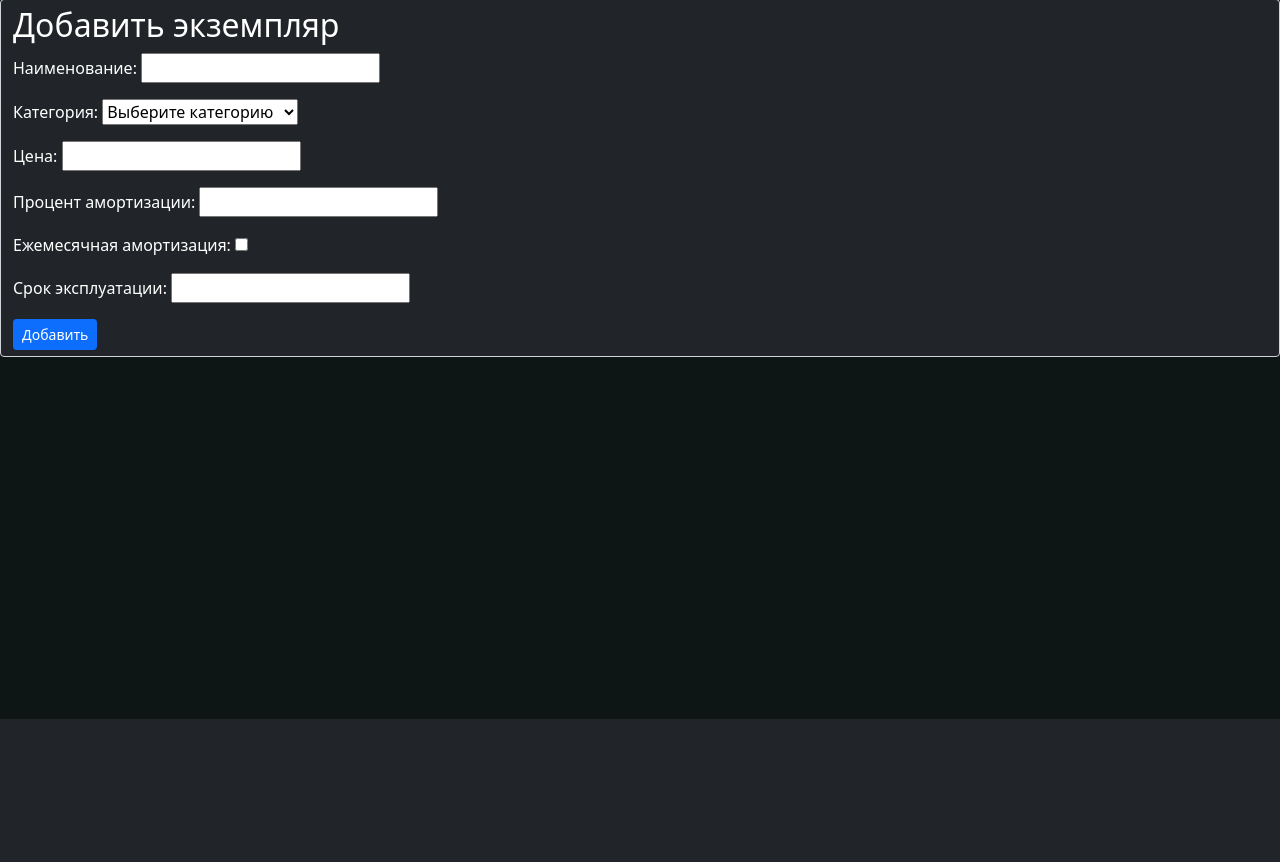
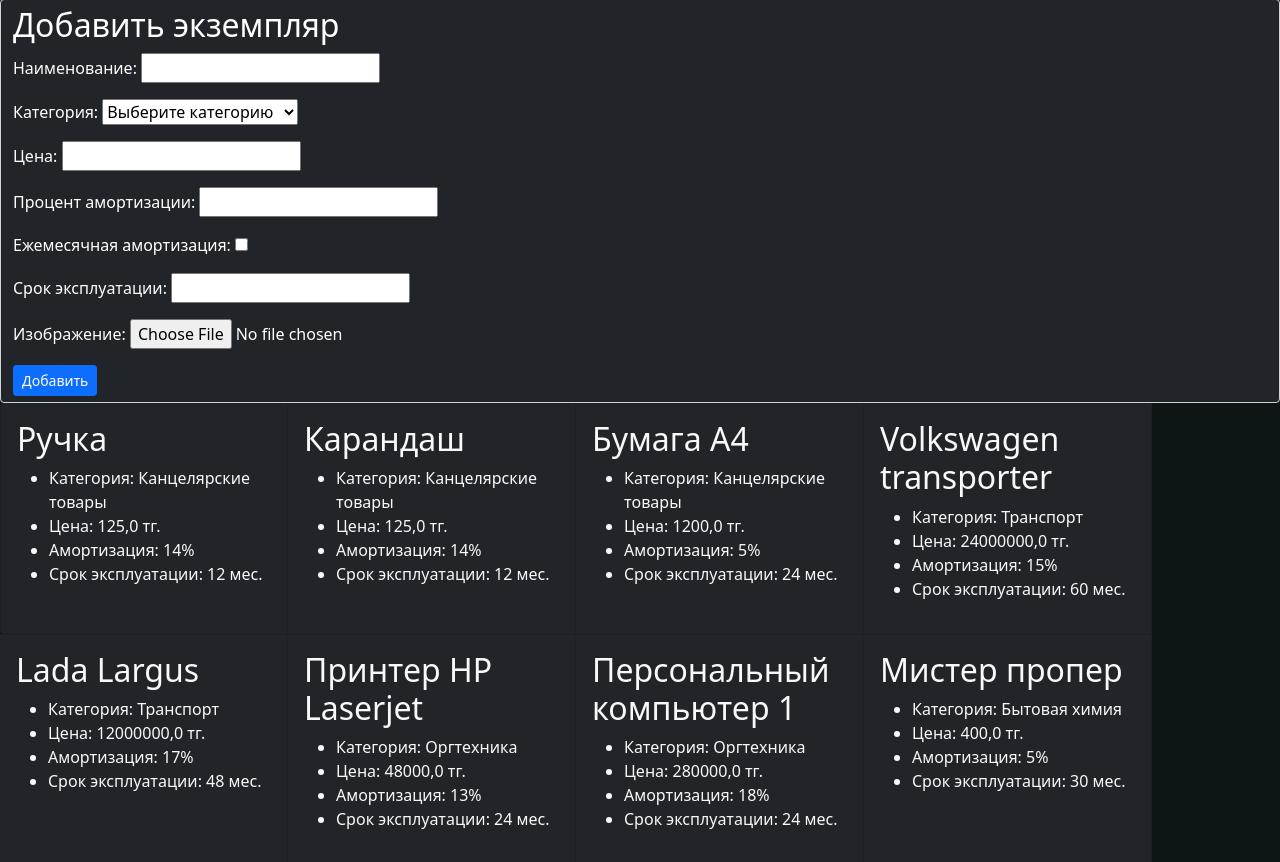
Before and after one commit to dyussenov/gp-internal-audit, a Django app: page /items/ in a window 1280 px wide. Shown: the part 81-943 px from the top of the page. Before the commit the page ends 800 px from the top, so only its background shows below. Run offline with Django 4.2, Linux system fonts and the light colour scheme; a user stored in the database is signed in; data comes from the database, SQL or seed files in the repository; both versions use the stored data as it was after the commit; some libraries are stand-ins or nearby versions.

Commit message:
add images

```diff
--- a/audit/forms.py
+++ b/audit/forms.py
@@ -12,6 +12,7 @@
             'price': 'Цена',
             'amortization': 'Процент амортизации',
             'is_monthly_amortizations': 'Ежемесячная амортизация',
+            'image': 'Изображение',
             'operation_life': 'Срок эксплуатации'
         }
 
--- a/audit/models.py
+++ b/audit/models.py
@@ -17,6 +17,7 @@
     amortization = models.IntegerField()
     is_monthly_amortizations = models.BooleanField(default=False)
     operation_life = models.IntegerField()
+    image = models.ImageField(upload_to='images/items/', null=True, default=None)
 
     def __str__(self):
         return self.name
--- a/core/settings.py
+++ b/core/settings.py
@@ -85,8 +85,9 @@
 LOGIN_REDIRECT_URL = 'home'
 LOGOUT_REDIRECT_URL = 'home'
 
-# Internationalization
-# https://docs.djangoproject.com/en/4.2/topics/i18n/
+MEDIA_ROOT = os.path.join(BASE_DIR, 'media')
+MEDIA_URL = '/media/'
+
 
 LANGUAGE_CODE = 'ru'
 
--- a/core/urls.py
+++ b/core/urls.py
@@ -1,8 +1,13 @@
 from django.contrib import admin
 from django.urls import path, include
+from django.conf import settings
+from django.conf.urls.static import static
 
 urlpatterns = [
     path('admin/', admin.site.urls),
     path('', include('users.urls')),
     path('', include('django.contrib.auth.urls')),
 ]
+
+if settings.DEBUG:
+     urlpatterns += static(settings.MEDIA_URL, document_root=settings.MEDIA_ROOT)
--- a/templates/home.html
+++ b/templates/home.html
@@ -50,7 +50,7 @@
             {% for i in items %}
           <tr>
             <td>{{ i.pk }}</td>
-            <td>{{ i.item.name }}</td>
+           <td>{{ i.item.name }}</td>
             <td>{{ i.item.price }}</td>
             <td>{{ i.item.amortization }}</td>
             <td>
--- a/templates/items.html
+++ b/templates/items.html
@@ -2,11 +2,30 @@
 
 
 {% block content %}
-<form  class="form-control bg-dark text-white" action="{% url 'items' %}" method="post">
-          <h2>Добавить экземпляр</h2>
-          {% csrf_token %}
-          {{ form.as_p }}
-          <button class="btn btn-sm btn-primary" type="submit">Добавить</button>
+<form class="form-control bg-dark text-white" action="{% url 'items' %}" method="post">
+    <h2>Добавить экземпляр</h2>
+    {% csrf_token %}
+    {{ form.as_p }}
+    <button class="btn btn-sm btn-primary" type="submit">Добавить</button>
 </form>
 
+<div class="d-flex card-group flex-wrap">
+    {% for item in items %}
+    <div class="card text-light bg-dark" style="min-width: 18rem;max-width: 18rem;">
+        {% if item.image %}
+        <img class="card-img-top" src="{{item.image.url}}" alt="Нет изображения">
+        {% endif %}
+        <div class="card-body">
+            <h2>{{item.name}}</h2>
+            <ul>
+                <li> Категория: {{item.category}}</li>
+                <li> Цена: {{item.price}} тг.</li>
+                <li> Амортизация: {{item.amortization}}%</li>
+                <li> Срок эксплуатации: {{item.operation_life}} мес.</li>
+            </ul>
+        </div>
+    </div>
+    {% endfor %}
+</div>
+
 {% endblock %}
--- a/users/views.py
+++ b/users/views.py
@@ -47,7 +47,8 @@
 
     context = {
         'form': audit_forms.ItemForm,
-        'categories': audit_models.Item.objects.all()
+        'categories': audit_models.Item.objects.all(),
+        'items': audit_models.Item.objects.all()
     }
     return render(request, 'items.html', context)
 
```
Also changed, not shown: audit/migrations/0005_item_image.py (added), db.sqlite3.
